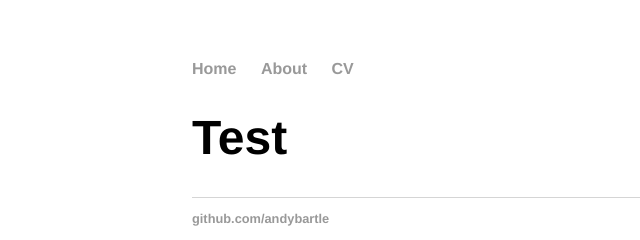
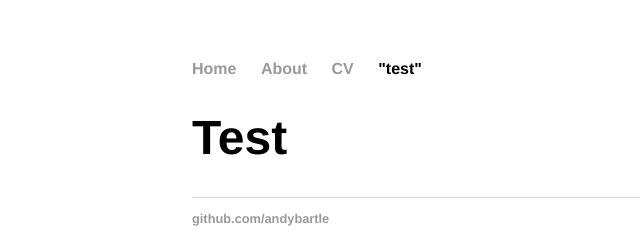
Before and after one commit to bartleandy/bartleandy.github.io, a plain HTML site: page index.html in a window 1280 px wide. Shown: the full height of the page, 0-640 px from the left. Drawn offline with Linux system fonts and the light colour scheme.

Commit message:
Add new line.

```diff
--- a/index.html
+++ b/index.html
@@ -11,6 +11,7 @@
         		<li><a href="/">Home</a></li>
 	        	<li><a href="/about">About</a></li>
         		<li><a href="/cv">CV</a></li>
+				<li>"test"</li>
     		</ul>
 		</nav>
 		<div class="container">
```
